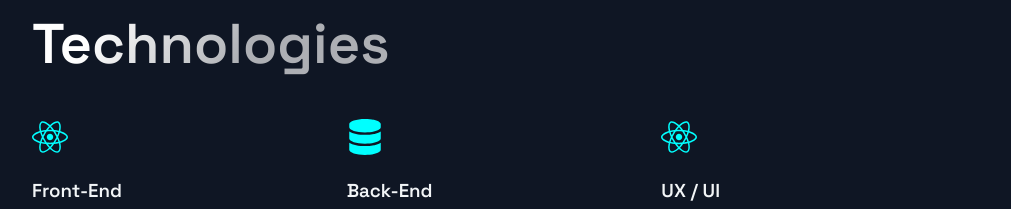
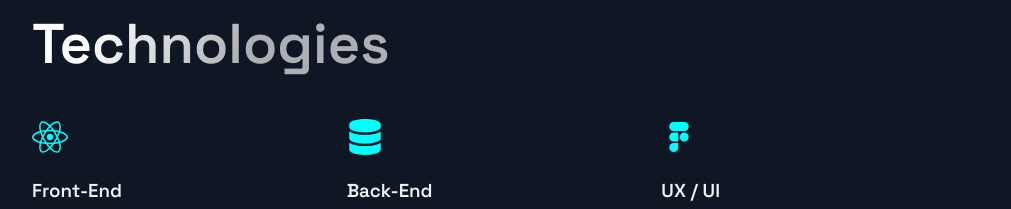
Before and after one commit to daniel-avzaradel/react-portfolio, a Next.js app: page / in a window 1280 px wide. Shown: the part 1541-1750 px from the top of the page, without its empty margins (136-1147 px from the left). Built offline with nearby package versions, Linux system fonts and the light colour scheme.

Commit message:
changed icon in technologies, figma for UX/UI

```diff
--- a/components/Technologies/Technologies.jsx
+++ b/components/Technologies/Technologies.jsx
@@ -3,6 +3,7 @@ import styles from "../Technologies/Technologies.module.css";
 import SectionDivider from "../Utils/SectionDivider";
 
 import { FaReact, FaDatabase } from "react-icons/fa";
+import { CgFigma } from "react-icons/cg";
 
 function Technologies() {
   return (
@@ -27,7 +28,7 @@ function Technologies() {
           </p>
         </div>
         <div className={styles.technologies__stackDiv}>
-          <FaReact size="36px" />
+          <CgFigma size="36px" />
           <h3>UX / UI</h3>
           <p>
             front-end developement skills such as HTML, CSS3, JS, React.JS,
```
